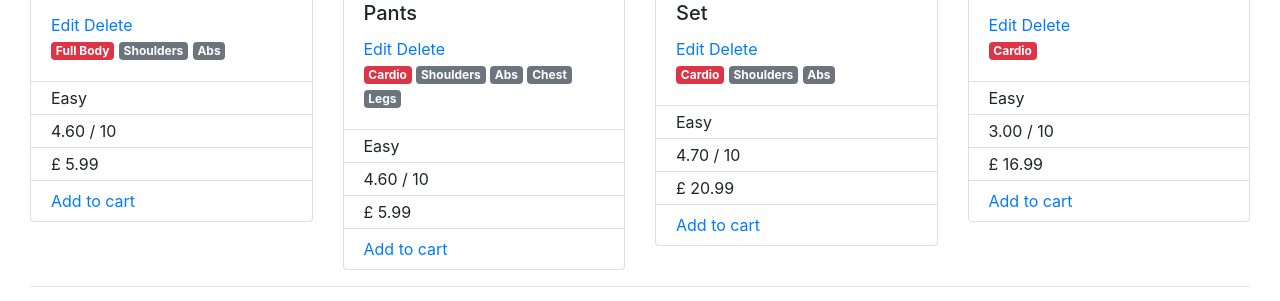
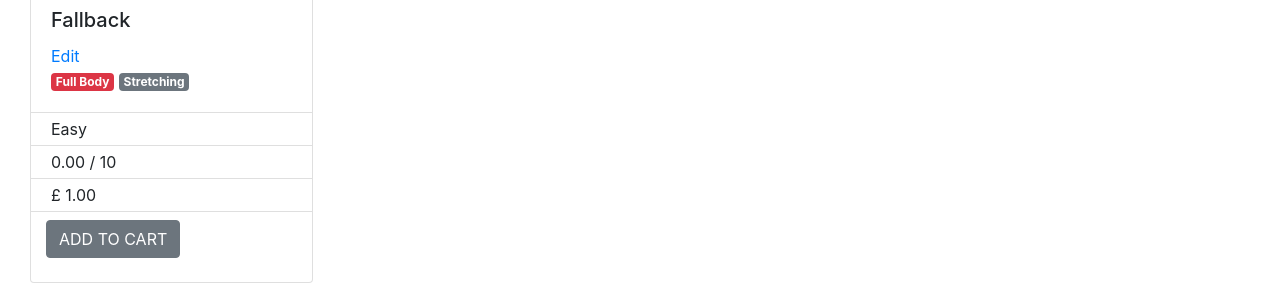
Before and after one commit to nsedan/ats, a Django app: page /workouts/ in a window 1280 px wide. Shown: the part 412-713 px from the top of the page. Run offline with Django 3.2, Linux system fonts and the light colour scheme; a user stored in the database is signed in; data comes from the database, SQL or seed files in the repository; parts of the project's set-up code (start-up, migrations or seed data) failed here and were passed over; some libraries are stand-ins or nearby versions.

Commit message:
Workout types added - PART 1

```diff
--- a/templates/cart/cart.html
+++ b/templates/cart/cart.html
@@ -42,7 +42,7 @@
                         </tr>
                         <tr>
                             <td colspan="5" class="text-right">
-                                <a href="{% url 'workouts' %}" class="btn btn-outline-secondary mt-4 mr-2">
+                                <a href="{% url 'workouts' %}" class="btn btn-secondary mt-4 mr-2">
                                     <span><i class="fas fa-chevron-left"></i></span>
                                     <span class="text-uppercase">Keep Shopping</span>
                                 </a>
@@ -56,7 +56,7 @@
                 </table>
             {% else %}
                 <p class="my-3">Your cart is empty.</p>
-                <a href="{% url 'workouts' %}" class="btn btn-outline-secondary">
+                <a href="{% url 'workouts' %}" class="btn btn-secondary">
                     <i class="fas fa-chevron-left"></i>
                     <span class="text-uppercase">Keep Shopping</span>
                 </a>
--- a/templates/checkout/checkout.html
+++ b/templates/checkout/checkout.html
@@ -66,7 +66,7 @@
                 </fieldset>
 
                 <div class="text-right">
-                    <a href="{% url 'view_cart' %}" class="btn btn-outline-secondary">
+                    <a href="{% url 'view_cart' %}" class="btn btn-secondary">
                         <i class="fas fa-chevron-left"></i>
                         <span class="text-uppercase">Adjust Cart</span>
                     </a>
--- a/templates/checkout/checkout_success.html
+++ b/templates/checkout/checkout_success.html
@@ -92,7 +92,7 @@
 
         <div class="row">
 			<div class="col text-right">
-				<a href="{% url 'profile' %}" class="btn btn-secondary rounded-0">
+				<a href="{% url 'profile' %}" class="btn btn-secondary">
 					<span class="text-uppercase">Work Out Now!</span>
 				</a>
 			</div>
--- a/templates/inc/search.html
+++ b/templates/inc/search.html
@@ -2,7 +2,7 @@
     <div class="input-group">
         <input class="form-control" type="search" name="q" placeholder="Search" aria-label="Search">
         <div class="input-group-append">
-            <button class="btn btn-outline-secondary" type="submit" id="button-addon2">
+            <button class="btn btn-secondary" type="submit" id="button-addon2">
                 <i class="fas fa-search"></i>
             </button>
         </div>
--- a/templates/workouts/add_workout.html
+++ b/templates/workouts/add_workout.html
@@ -24,7 +24,7 @@
                         {% endif %}
                     {% endfor %}
                     <div class="text-right">
-                        <a class="btn btn-outline-secondary" href="{% url 'workouts' %}">Cancel</a>
+                        <a class="btn btn-secondary" href="{% url 'workouts' %}">Cancel</a>
                         <button class="btn btn-secondary" type="submit">Add Workout</button>
                     </div>
                 </form>
--- a/templates/workouts/edit_workout.html
+++ b/templates/workouts/edit_workout.html
@@ -24,7 +24,7 @@
                         {% endif %}
                     {% endfor %}
                     <div class="text-right">
-                        <a class="btn btn-outline-secondary" href="{% url 'workouts' %}">Cancel</a>
+                        <a class="btn btn-secondary" href="{% url 'workouts' %}">Cancel</a>
                         <button class="btn btn-secondary" type="submit">Update Workout</button>
                     </div>
                 </form>
--- a/templates/workouts/workouts.html
+++ b/templates/workouts/workouts.html
@@ -10,7 +10,7 @@
         </div>
         <div class="col-6">
             <div class="dropdown d-inline">
-                <a class="btn btn-outline-secondary dropdown-toggle" href="#" role="button" id="dropdownCategoryLink" data-toggle="dropdown" aria-haspopup="true" aria-expanded="false">
+                <a class="btn btn-secondary dropdown-toggle" href="#" role="button" id="dropdownCategoryLink" data-toggle="dropdown" aria-haspopup="true" aria-expanded="false">
                     Categories
                 </a>
                 <div class="dropdown-menu" aria-labelledby="dropdownCategoryLink">
@@ -46,7 +46,6 @@
                         {% if request.user.is_superuser %}
                             <div>
                                 <a href="{% url 'edit_workout' workout.id %}">Edit</a>
-                                <a href="{% url 'delete_workout' workout.id %}">Delete</a>
                             </div>
                         {% endif %}
                         {% if workout.category %}
@@ -54,10 +53,8 @@
                                 <span class="badge badge-danger">{{ workout.category.friendly_name }}</span>
                             </a>
                         {% endif %}
-                        {% if workout.tags.all %}
-                            {% for tag in workout.tags.all %}
-                                <span class="badge badge-secondary text-capitalize">{{ tag.name }}</span>
-                            {% endfor %}
+                        {% if workout.workout_type %}
+                            <span class="badge badge-secondary">{{ workout.workout_type.friendly_name }}</span>
                         {% endif %}
                     </div>
                     <ul class="list-group list-group-flush">
@@ -66,7 +63,15 @@
                         <li class="list-group-item py-1">£ {{ workout.price }}</li>
                     </ul>
                     <div class="card-body py-2">
-                        <a href="#" class="card-link">Add to cart</a>
+                        <form class="form" action="{% url 'add_to_cart' workout.id %}" method="POST">
+                            {% csrf_token %}
+                            <div class="form-row">
+                                <div class="form-group">
+                                    <input type="submit" class="btn btn-secondary text-uppercase" value="Add to Cart">
+                                    <input type="hidden" name="redirect_url" value="{{ request.path }}">
+                                </div>
+                            </div>
+                        </form>
                     </div>
                 </div>
             </div>
--- a/workouts/models.py
+++ b/workouts/models.py
@@ -1,5 +1,4 @@
 from django.db import models
-from taggit.managers import TaggableManager
 
 
 class Category(models.Model):
@@ -17,21 +16,36 @@ class Category(models.Model):
         return self.friendly_name
 
 
+class WorkoutType(models.Model):
+
+    class Meta:
+        verbose_name_plural = 'Workout Types'
+
+    name = models.CharField(max_length=254)
+    friendly_name = models.CharField(max_length=254, blank=True)
+
+    def __str__(self):
+        return self.name
+
+    def get_friendly_name(self):
+        return self.friendly_name
+
+
 class Workout(models.Model):
     diff_choices = (("Easy", "Easy"), ("Medium", "Medium"), ("Hard", "Hard"),)
 
-    category = models.ForeignKey(
-        'Category', null=True, blank=True, on_delete=models.SET_NULL)
     name = models.CharField(max_length=254)
     description = models.TextField()
+    category = models.ForeignKey(
+        'Category', null=True, on_delete=models.SET_NULL)
+    workout_type = models.ForeignKey(
+        'WorkoutType', null=True, on_delete=models.SET_NULL)
+    difficulty = models.CharField(max_length=12, choices=diff_choices)
     price = models.DecimalField(max_digits=6, decimal_places=2)
-    tags = TaggableManager()
-    difficulty = models.CharField(max_length=12, choices=diff_choices)
-    duration = models.IntegerField(null=True, blank=True)
     rating = models.DecimalField(
         max_digits=6, decimal_places=2, blank=True, null=True, default=0)
-    image_url = models.URLField(max_length=1024, blank=True)
     image = models.ImageField(blank=True)
+    is_deleted = models.BooleanField(default=False, verbose_name='Inactive')
 
     def __str__(self):
         return self.name
--- a/workouts/urls.py
+++ b/workouts/urls.py
@@ -6,5 +6,6 @@ urlpatterns = [
     path('<int:workout_id>/', views.workout_detail, name='workout_detail'),
     path('add/', views.add_workout, name='add_workout'),
     path('edit/<int:workout_id>/', views.edit_workout, name='edit_workout'),
-    path('delete/<int:workout_id>/', views.delete_workout, name='delete_workout'),
+    path('delete/<int:workout_id>/', views.delete_workout,
+         name='delete_workout'),
 ]
--- a/workouts/views.py
+++ b/workouts/views.py
@@ -4,7 +4,7 @@ from django.contrib.auth.decorators import login_required
 from django.db.models import Q
 from django.db.models.functions import Lower
 
-from .models import Workout, Category
+from .models import Workout, Category, WorkoutType
 from .forms import WorkoutForm
 
 
```
Also changed, not shown: templates/workouts/workout_detail.html (+3 -6 lines), workouts/admin.py (+11 -9 lines), workouts/forms.py (+13 -5 lines), db.sqlite3, media/fallback-workout.jpg (added), workouts/migrations/0002_auto_20210318_1931.py (added), workouts/migrations/0003_auto_20210318_2115.py (added).
